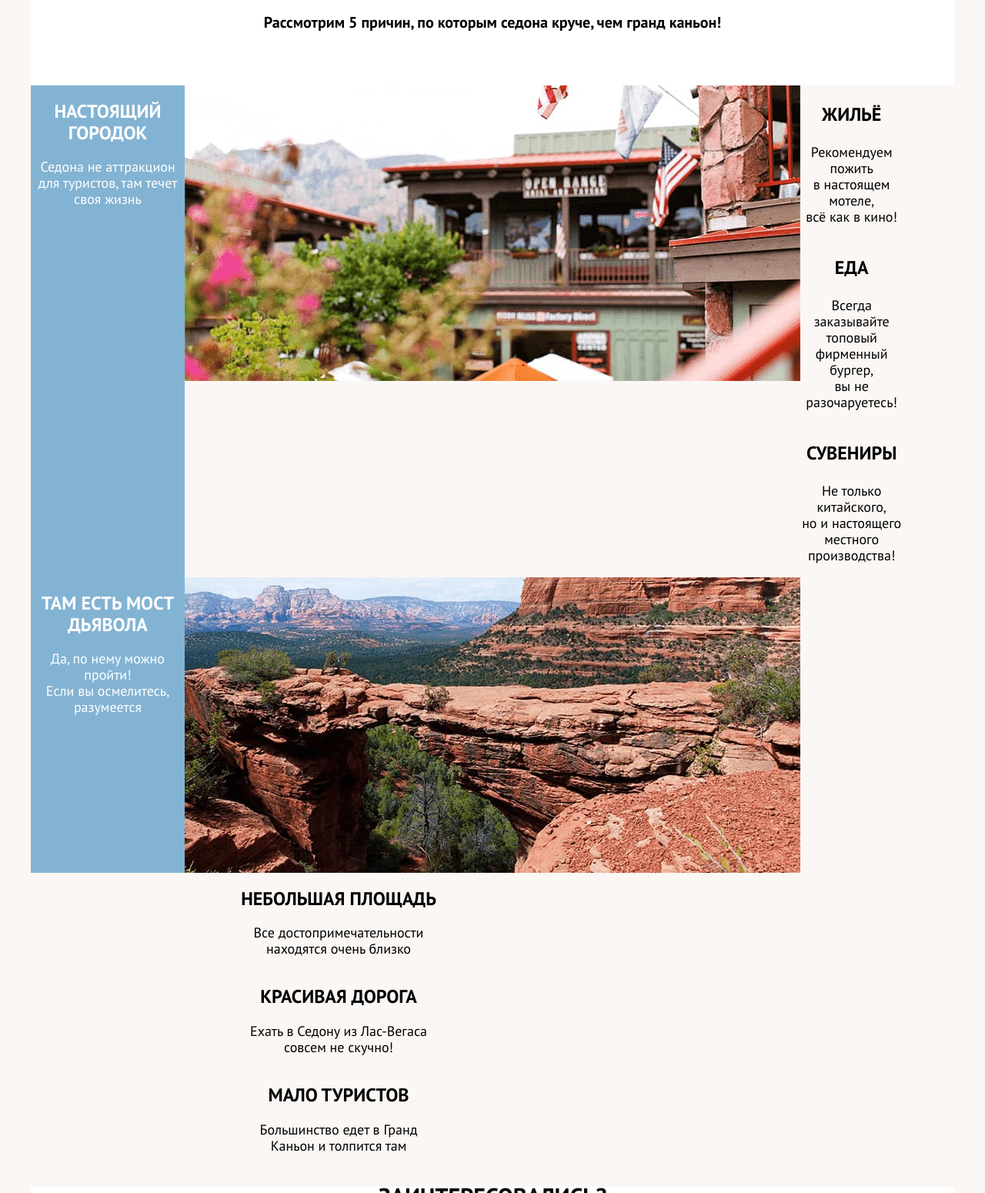
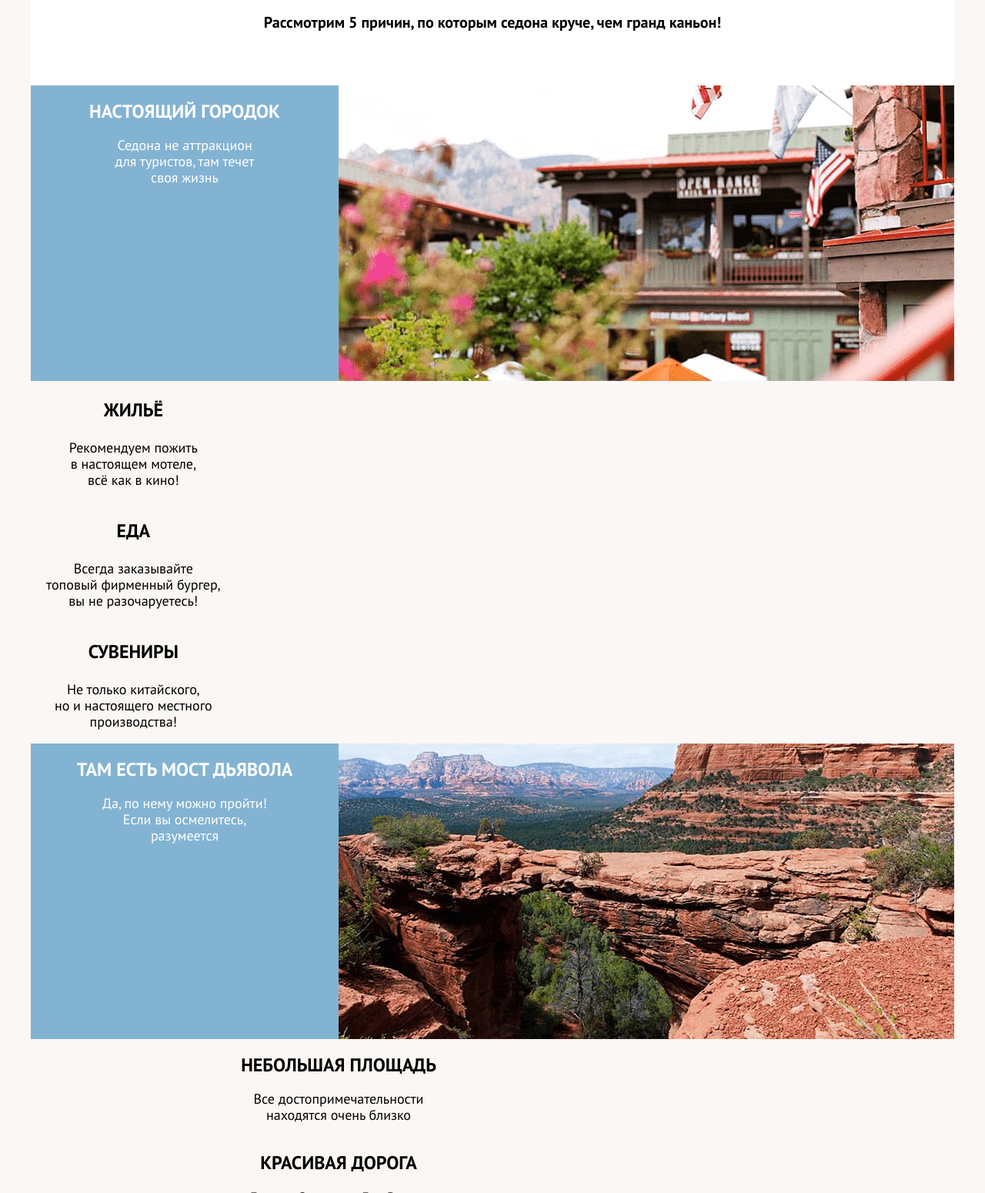
Before and after one commit to krasnovaek/1982699-sedona-33, a plain HTML site: page index.html in a window 1280 px wide. Shown: the part 567-2117 px from the top of the page at 77% size. Drawn offline with Linux system fonts and the light colour scheme.

Commit message:
Расположи иллюстрации в двух колонках
Иллюстрациям достаточно одинакового класса, который будет их всего лишь расставлять в две колонки вместо одной. Сдвинуть мост на положение до текста сможем и без разных классов.

```diff
--- a/index.html
+++ b/index.html
@@ -59,7 +59,7 @@
             <h2 class="advantages-title">Настоящий городок</h2>
             <p class="advantages-description">Седона не аттракцион<br> для туристов, там течет<br> своя жизнь</p>
           </div>
-          <img class="town" src="images/realtown.jpg" width="800" height="384" alt="Real town">
+          <img class="advantages-illustration" src="images/realtown.jpg" width="800" height="384" alt="Real town">
           <ul class="advantages-list">
             <li class="advantages-item">
               <h3 class="advantages-title">Жильё</h3>
@@ -82,7 +82,7 @@
             <h2 class="advantages-title">Там есть мост дьявола</h2>
             <p class="advantages-description">Да, по нему можно пройти!<br> Если вы осмелитесь,<br> разумеется</p>
           </div>
-          <img class="bridge" src="images/devilbridge.jpg" width="800" height="384" alt="bridge">
+          <img class="advantages-illustration" src="images/devilbridge.jpg" width="800" height="384" alt="bridge">
         <li class="advantages-item">
           <h2 class="advantages-title">Небольшая площадь</h2>
           <p class="advantages-description">Все достопримечательности<br> находятся очень близко</p>
--- a/styles/styles.css
+++ b/styles/styles.css
@@ -152,6 +152,9 @@ body {
   text-decoration: none;
 }
 
+.advantages-illustration {
+  grid-column-end: span 2;
+}
 
 .advantages-title {
   font-family: "PT Sans", sans-serif;
```
